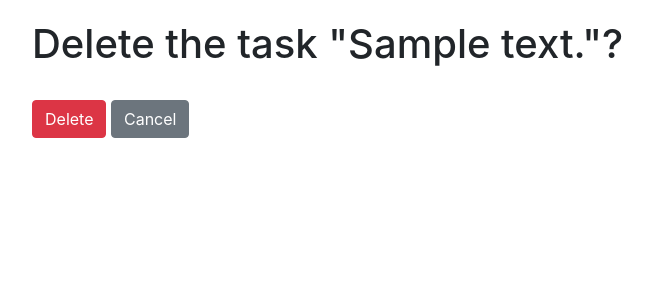
After one commit to mwellick/todo-list, a Django app: page /tasks/1/delete/ in a window 1280 px wide. The commit adds this page. Shown: the top 300 px of the page, without its empty margins (3-656 px from the left). Run offline with Django 5.2, Linux system fonts and the light colour scheme; tables that the repository leaves empty hold one stand-in row (values such as "Sample post").

Commit message:
Added TopicDeleteView,url and template

```diff
--- a/templates/todo/index.html
+++ b/templates/todo/index.html
@@ -34,7 +34,7 @@
         <div style="display: flex; align-items: center;">
           <p style="color: grey; margin-right: 10px;"><strong>Tags: {{ tag.name }}</strong>
             <a href="{% url 'todo:task-update' pk=tasks.id %}" style="margin-right: 5px;">Update</a>
-            <a href="">Delete</a>
+            <a href="{% url 'todo:task-delete' pk=tasks.id %}">Delete</a>
           </p>
         </div>
       {% endfor %}
--- /dev/null
+++ b/templates/todo/task_confirm_delete.html
@@ -0,0 +1,12 @@
+{% extends "base.html" %}
+{% block sidebar %}
+{% endblock %}
+{% block content %}
+  <h1>Delete the task "{{ task }}"?</h1>
+  <br>
+  <form action="" method="post">
+    {% csrf_token %}
+    <input type="submit" value="Delete" class="btn btn-danger">
+    <a class="btn btn-secondary" href="{% url 'todo:task-list' %}">Cancel</a>
+  </form>
+{% endblock %}
--- a/todo/urls.py
+++ b/todo/urls.py
@@ -1,11 +1,12 @@
 from django.urls import path
-from .views import index, TaskListView, TaskCreateView,TaskUpdateView
+from .views import index, TaskListView, TaskCreateView,TaskUpdateView,TaskDeleteView
 
 urlpatterns = [
     path("", index, name="index"),
     path("tasks/", TaskListView.as_view(), name="task-list"),
     path("tasks/create/", TaskCreateView.as_view(), name="task-create"),
     path("tasks/<int:pk>/update/", TaskUpdateView.as_view(), name="task-update"),
+    path("tasks/<int:pk>/delete/", TaskDeleteView.as_view(), name="task-delete"),
 
 ]
 app_name = "todo"
--- a/todo/views.py
+++ b/todo/views.py
@@ -27,7 +27,14 @@ class TaskCreateView(generic.CreateView):
     fields = "__all__"
     success_url = reverse_lazy("todo:task-list")
 
+
 class TaskUpdateView(generic.UpdateView):
     model = Task
     fields = "__all__"
     success_url = reverse_lazy("todo:task-list")
+
+
+class TaskDeleteView(generic.DeleteView):
+    model = Task
+    template_name = "todo/task_confirm_delete.html"
+    success_url = reverse_lazy("todo:task-list")
```
